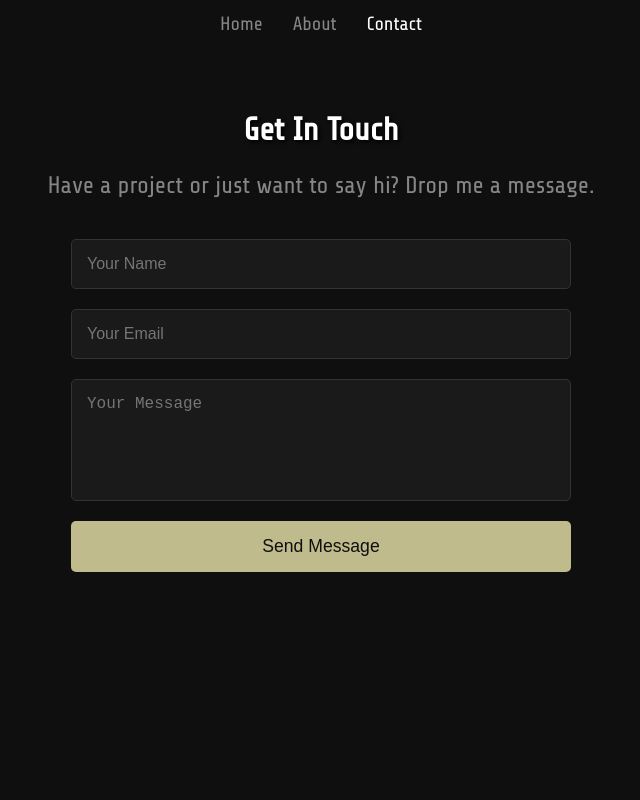
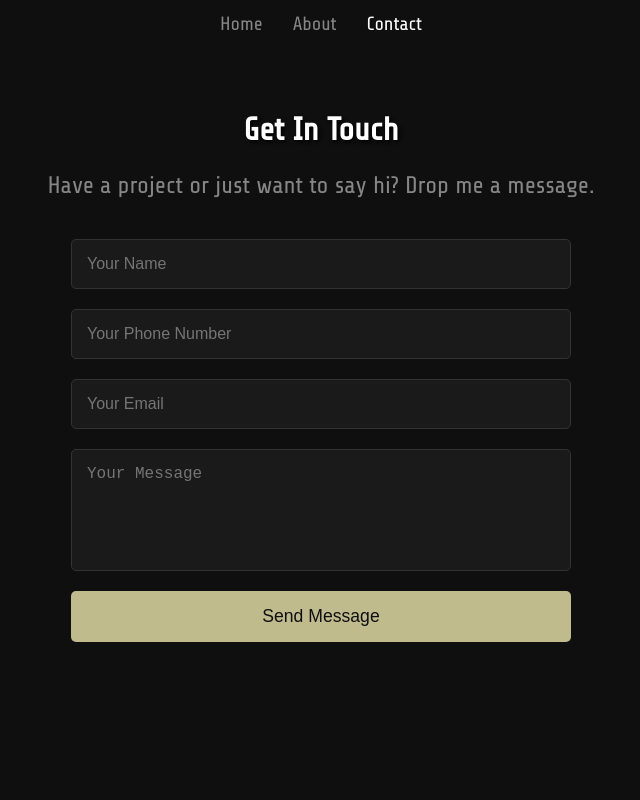
Before and after one commit to anoopvikram/Anoop_Portfolio, a React (Vite) app: page /contact in a window 1280 px wide. Shown: the top 800 px of the page, without its empty margins (319-959 px from the left). Built offline with nearby package versions, Linux system fonts and the light colour scheme.

Commit message:
updated contact

```diff
--- a/src/components/Footer.jsx
+++ b/src/components/Footer.jsx
@@ -1,6 +1,7 @@
 import React from "react";
 import { FaInstagram, FaLinkedin, FaYoutube } from "react-icons/fa";
 import "./styles/footer.css";
+
 
 function Footer() {
   return (
--- a/src/main.jsx
+++ b/src/main.jsx
@@ -6,7 +6,6 @@ import App from './App.jsx'
 createRoot(document.getElementById('root')).render(
   <StrictMode>
     <App />
-    <div id="cursor-preview"></div>
 
   </StrictMode>,
 )
--- a/src/pages/Contact.jsx
+++ b/src/pages/Contact.jsx
@@ -38,6 +38,7 @@ function Contact() {
 
       <form ref={form} onSubmit={sendEmail} className="contact-form">
         <input type="text" name="from_name" placeholder="Your Name" required />
+        <input type="tel" name="from_phone" placeholder="Your Phone Number" />
         <input type="email" name="from_email" placeholder="Your Email" required />
         <textarea name="message" placeholder="Your Message" rows="5" required></textarea>
         <button type="submit">Send Message</button>
--- a/src/pages/styles/dev.css
+++ b/src/pages/styles/dev.css
@@ -26,7 +26,3 @@
     color: #868686;
     margin-bottom: 40px;
 }
-
-.anime-grid{
-    cursor: pointer;
-}
```
